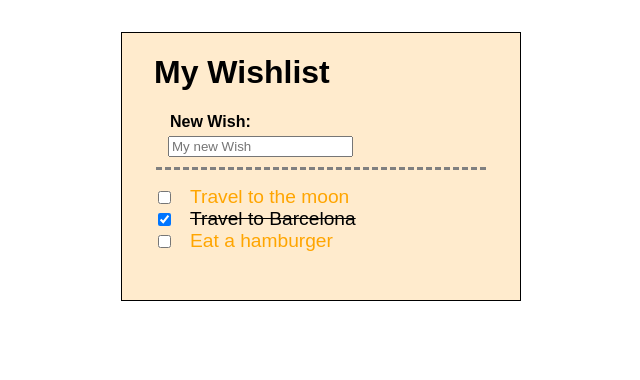
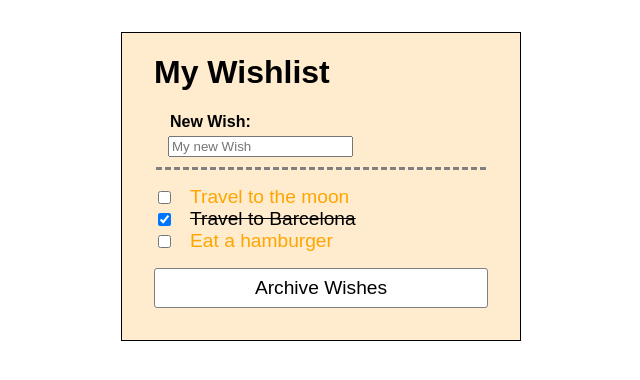
Before and after one commit to jeatzr/WishList24, a React (Vite) app: page / in a window 1280 px wide. Shown: the top 380 px of the page, without its empty margins (319-959 px from the left). Built offline with nearby package versions, Linux system fonts and the light colour scheme.

Commit message:
Finitto!

```diff
--- a/src/App/App.css
+++ b/src/App/App.css
@@ -62,3 +62,12 @@ html {
 .wish-list__item--danger {
   color: red
 }
+
+.wish-clear {
+  width: 100%;
+  padding: 0.5rem;
+  background-color: white;
+  font-size: 1.2rem;
+  border: 1px solid gray;
+  border-radius: 3px;
+}
--- a/src/App/App.jsx
+++ b/src/App/App.jsx
@@ -36,6 +36,13 @@ export default function App() {
         wishes={wishes}
         setWishes={setWishes}
       />
+      <button
+        type="button"
+        className="wish-clear"
+        onClick={() => setWishes(wishes.filter((wish) => !wish.completed))}
+      >
+        Archive Wishes
+      </button>
 
     </div>
   );
```
